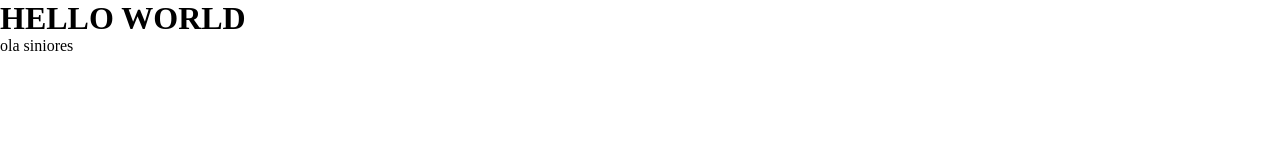
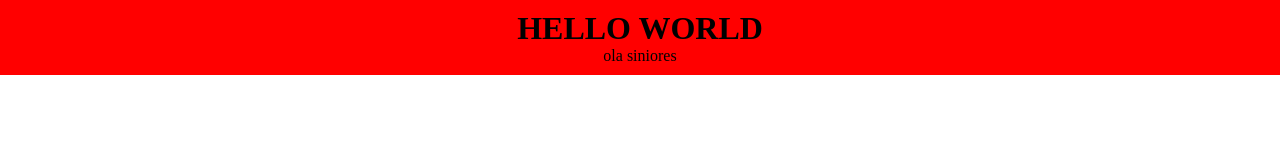
Before and after one commit to BekaAkhvlediani05/test2, a plain HTML site: page index.html in a window 1280 px wide. Drawn offline with Linux system fonts and the light colour scheme.

Commit message:
changed margin and padding size, changed background color of div named Main to red

```diff
--- a/style.css
+++ b/style.css
@@ -2,3 +2,11 @@
   margin: 0;
   padding: 0;
 }
+
+.main {
+  padding-top: 10px;
+  padding-bottom: 10px;
+  background-color: red;
+  text-align: center;
+  justify-content: center;
+}
```
